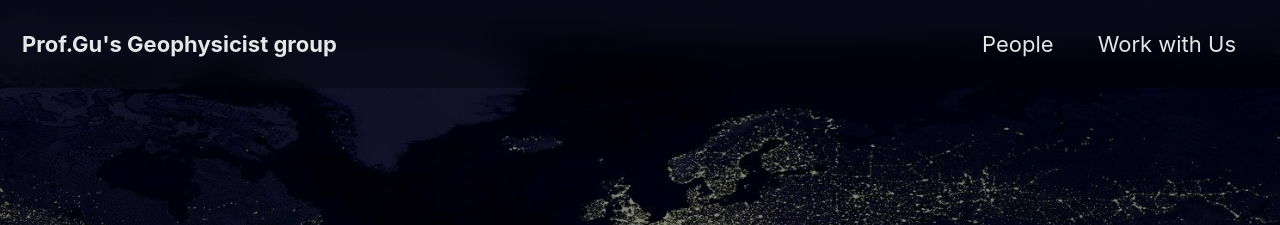
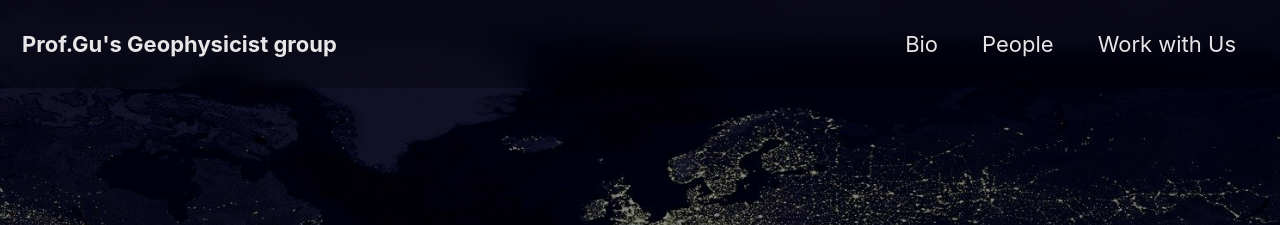
Before and after one commit to gubingluo/gubingluo.github.io, a Jekyll site: the page built from index.md, in a window 1280 px wide. Shown: the top 225 px of the page. Built offline with Jekyll 4.4.1, drawn with Linux system fonts in a browser that asks for light colours; cached includes are drawn as plain includes.

Commit message:
Update navigation.yml

```diff
--- a/_data/navigation.yml
+++ b/_data/navigation.yml
@@ -1,5 +1,7 @@
 # main links
 main:
+  - title: "Bio"
+    url: /bio/
   - title: "People"
     url: /people/
   - title: "Work with Us"
```
